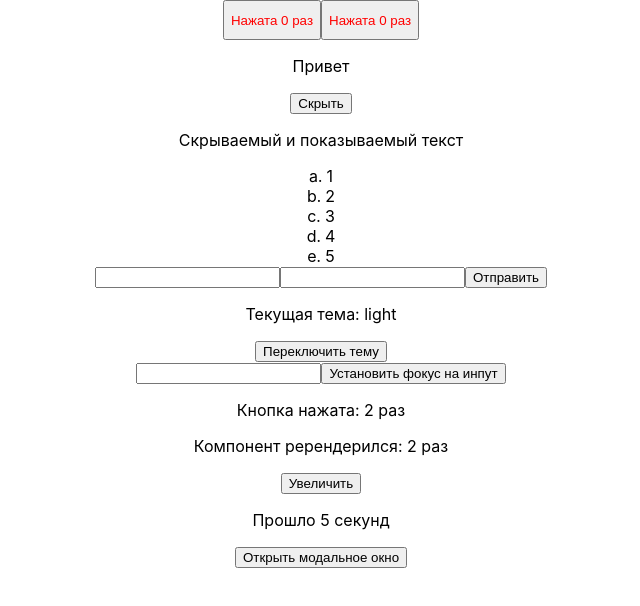
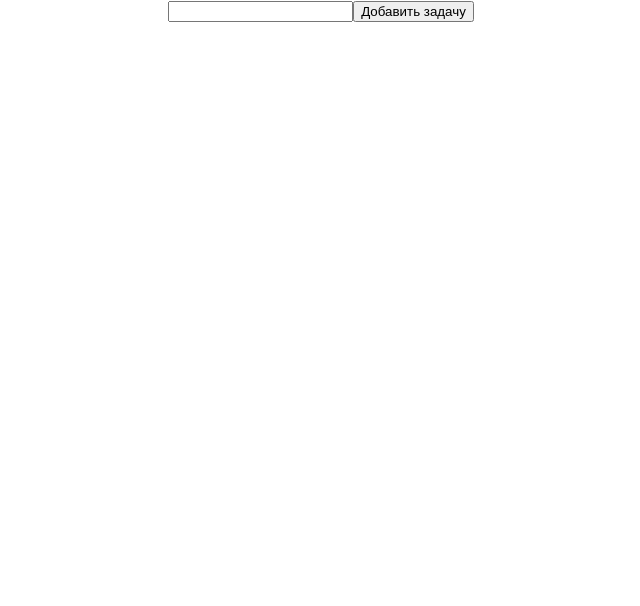
Before and after one commit to Elisei-Trifan/React-learning, a React (Create React App) app: page / in a window 1280 px wide. Shown: the top 606 px of the page, without its empty margins (319-959 px from the left). Built offline with nearby package versions, Linux system fonts and the light colour scheme.

Commit message:
new project TodoList without Redux

```diff
--- /dev/null
+++ b/src/App2.css
@@ -0,0 +1,9 @@
+.App2 {
+  text-align: center;
+}
+
+.btn {
+  min-width: 70px;
+  min-height: 40px;
+  color: red;
+}
--- /dev/null
+++ b/src/App2.js
@@ -0,0 +1,50 @@
+import React from 'react'
+import './App2.css'
+
+const App2 = () => {
+  const [todos, setTodos] = React.useState([])
+  const [text, setText] = React.useState('')
+
+  const addTodo = () => {
+    if (text.trim().length) {
+      setTodos([
+        ...todos,
+        {
+          id: new Date().toISOString(),
+          text,
+          completed: false,
+        },
+      ])
+    }
+    setText('')
+  }
+
+  return (
+    <div className="App2">
+      <label>
+        <input
+          type="text"
+          value={text}
+          onChange={(e) => {
+            setText(e.target.value)
+          }}
+        ></input>
+        <button className="" onClick={addTodo}>
+          Добавить задачу
+        </button>
+      </label>
+
+      <ul>
+        {todos.map((item) => (
+          <li key={item.id}>
+            <input type="checkbox" />
+            <span> {item.text} </span>
+            <span> &times; </span>
+          </li>
+        ))}
+      </ul>
+    </div>
+  )
+}
+
+export default App2
--- a/src/index.js
+++ b/src/index.js
@@ -2,10 +2,12 @@ import React from 'react'
 import ReactDOM from 'react-dom/client'
 import './index.css'
 import App from './App'
+import App2 from './App2'
 
 const root = ReactDOM.createRoot(document.getElementById('root'))
 root.render(
   <React.StrictMode>
-    <App />
+    {/* <App /> */}
+    <App2 />
   </React.StrictMode>
 )
```
